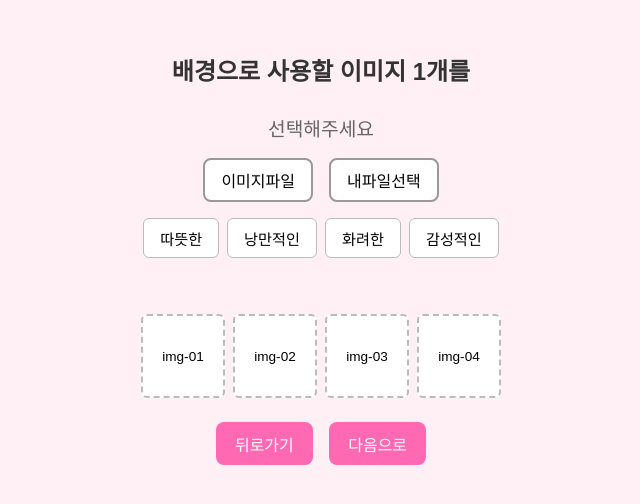
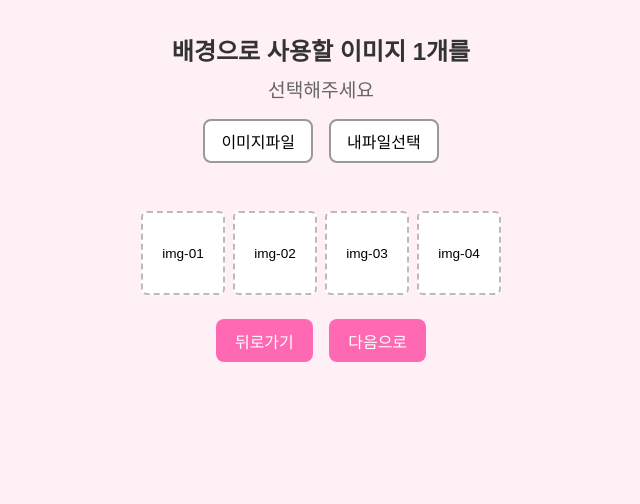
Before and after one commit to xeon-243859/ppongtok-app, a React (Vite) app: page /image/select in a window 1280 px wide. Shown: the top 504 px of the page, without its empty margins (319-959 px from the left). Built offline with nearby package versions, Linux system fonts and the light colour scheme.

Commit message:
🎨 이미지 선택 페이지 전체 코드 수정 및 저장소 방식 적용

```diff
--- a/src/pages/ImageSelectPage.jsx
+++ b/src/pages/ImageSelectPage.jsx
@@ -1,74 +1,69 @@
-// ImageSelectPage.jsx - 슬롯에 따라 이미지 테마 선택 화면
-import React, { useState, useEffect } from "react";
-import { useLocation, useNavigate } from "react-router-dom";
-import "./ImageSelectPage.css";
+import React, { useState } from 'react';
+import { useNavigate } from 'react-router-dom';
+import './ImageSelectPage.css';
 
 const imageThemes = {
-  "따뜻한": [
-    { id: 1, label: "따뜻한1", src: "/backgrounds/cosmos.jpg" },
-    { id: 2, label: "따뜻한2", src: "/backgrounds/leaves.jpg" },
+  따뜻한: [
+    { src: '/backgrounds/cosmos.jpg', label: '따뜻한1' },
+    { src: '/backgrounds/leaves.jpg', label: '따뜻한2' },
   ],
-  "낭만적인": [
-    { id: 3, label: "낭만적인1", src: "/backgrounds/road.jpg" },
-    { id: 4, label: "낭만적인2", src: "/backgrounds/water.jpg" },
+  낭만적인: [
+    { src: '/backgrounds/road.jpg', label: '낭만적인1' },
+    { src: '/backgrounds/water.jpg', label: '낭만적인2' },
   ],
-  "화려한": [
-    { id: 5, label: "화려한1", src: "/backgrounds/cosmos.jpg" },
-    { id: 6, label: "화려한2", src: "/backgrounds/leaves.jpg" },
-  ],
-  "감성적인": [
-    { id: 7, label: "감성적인1", src: "/backgrounds/road.jpg" },
-    { id: 8, label: "감성적인2", src: "/backgrounds/water.jpg" },
-  ],
+  화려한: [],
+  감성적인: [],
 };
 
 const ImageSelectPage = () => {
-  const [selectedImage, setSelectedImage] = useState(null);
-  const [images, setImages] = useState([]);
-  const [slots, setSlots] = useState([null, null, null, null]);
   const navigate = useNavigate();
+  const [showThemes, setShowThemes] = useState(false);
+  const [selectedImages, setSelectedImages] = useState([null, null, null, null]);
+  const [currentThemeImages, setCurrentThemeImages] = useState([]);
 
-  const handleSelectStorage = (theme) => {
-    setImages(imageThemes[theme] || []);
+  const handleImageFileClick = () => {
+    setShowThemes(true);
   };
 
-  const handleChooseImage = (src) => {
-    const newSlots = [...slots];
-    const emptyIndex = newSlots.findIndex((s) => s === null);
-    if (emptyIndex !== -1) {
-      newSlots[emptyIndex] = src;
-      setSlots(newSlots);
-    }
+  const handleThemeClick = (theme) => {
+    setCurrentThemeImages(imageThemes[theme] || []);
   };
 
-  const handleNext = () => {
-    navigate("/music/select", { state: { selectedImages: slots } });
+  const handleImageSelect = (img) => {
+    const index = selectedImages.findIndex((slot) => slot === null);
+    if (index !== -1) {
+      const newSelected = [...selectedImages];
+      newSelected[index] = img;
+      setSelectedImages(newSelected);
+    }
   };
 
   return (
     <div className="image-select-container">
-      <h2 className="image-select-title">배경으로 사용할 이미지 1개를</h2>
-      <p className="image-select-sub">선택해주세요</p>
+      <div className="image-select-title">배경으로 사용할 이미지 1개를</div>
+      <div className="image-select-sub">선택해주세요</div>
 
       <div className="button-row">
-        <button onClick={() => alert("이미지파일 저장소 열기")}>이미지파일</button>
-        <button onClick={() => alert("로컬 파일 선택")}>내파일선택</button>
+        <button onClick={handleImageFileClick}>이미지파일</button>
+        <button>내파일선택</button>
       </div>
 
+      {showThemes && (
         <div className="theme-buttons">
           {Object.keys(imageThemes).map((theme) => (
-          <button key={theme} onClick={() => handleSelectStorage(theme)}>
+            <button key={theme} onClick={() => handleThemeClick(theme)}>
               {theme}
             </button>
           ))}
         </div>
+      )}
 
       <div className="image-grid">
-        {images.map((img) => (
+        {currentThemeImages.map((img, idx) => (
           <div
-            key={img.id}
+            key={idx}
             className="image-option"
-            onClick={() => handleChooseImage(img.src)}
+            onClick={() => handleImageSelect(img)}
           >
             <img src={img.src} alt={img.label} />
             <span>{img.label}</span>
@@ -77,16 +72,16 @@ const ImageSelectPage = () => {
       </div>
 
       <div className="slot-row">
-        {slots.map((img, i) => (
-          <div key={i} className="slot-box">
-            {img ? <img src={img} alt={`slot-${i + 1}`} /> : `img-0${i + 1}`}
+        {selectedImages.map((img, idx) => (
+          <div key={idx} className="slot-box">
+            {img ? <img src={img.src} alt={`img-${idx + 1}`} /> : `img-0${idx + 1}`}
           </div>
         ))}
       </div>
 
       <div className="image-select-footer">
         <button onClick={() => navigate(-1)}>뒤로가기</button>
-        <button onClick={handleNext}>다음으로</button>
+        <button onClick={() => navigate('/music/select')}>다음으로</button>
       </div>
     </div>
   );
```
Lines whose indentation alone changed are shown as unchanged.
